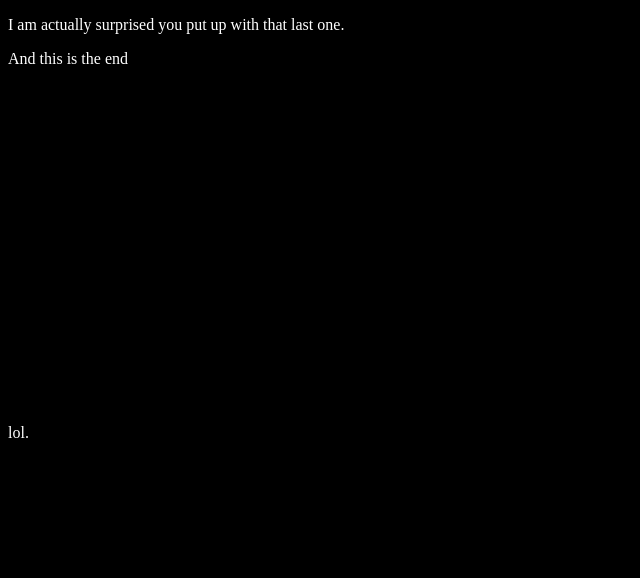
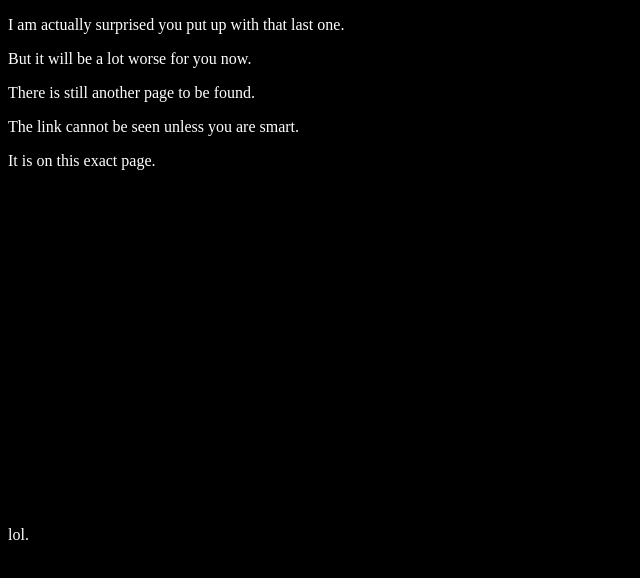
Before and after one commit to Addienz/addienz.github.io, a plain HTML site: page omg/index.html in a window 1280 px wide. Shown: the whole page, without its empty margins (0-640 px from the left). Drawn offline with Linux system fonts and the light colour scheme.

Commit message:
Update index.html

```diff
--- a/omg/index.html
+++ b/omg/index.html
@@ -7,7 +7,10 @@
 
 <body style="color: rgb(255, 255, 255); background-color: rgb(0, 0, 0);">
     <p>I am actually surprised you put up with that last one.</p>
-    <p>And this is the end</p>
+    <p>But it will be a lot worse for you now.</p>
+	<p>There is still another page to be found.</p>
+	<p>The link cannot be seen unless you are smart.</p>
+	<p>It is on this exact page.</p>
     <p><br></p>
     <p><br></p>
     <p><br></p>
```
